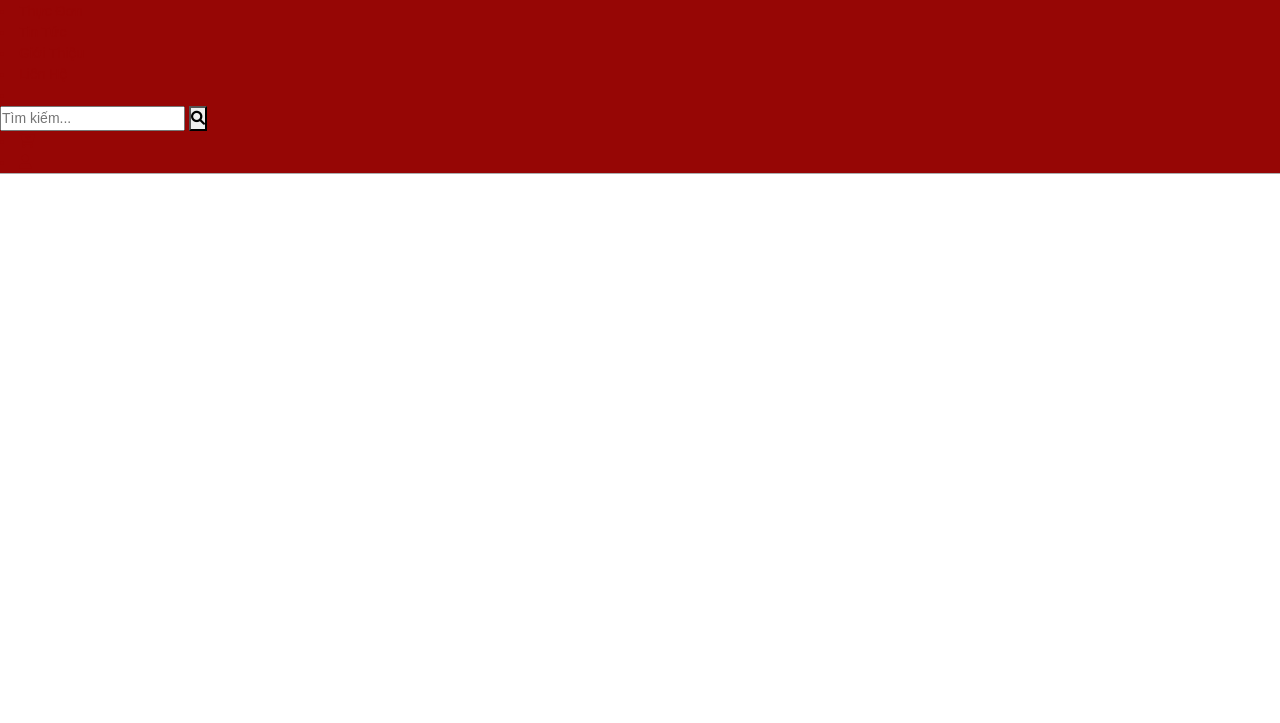
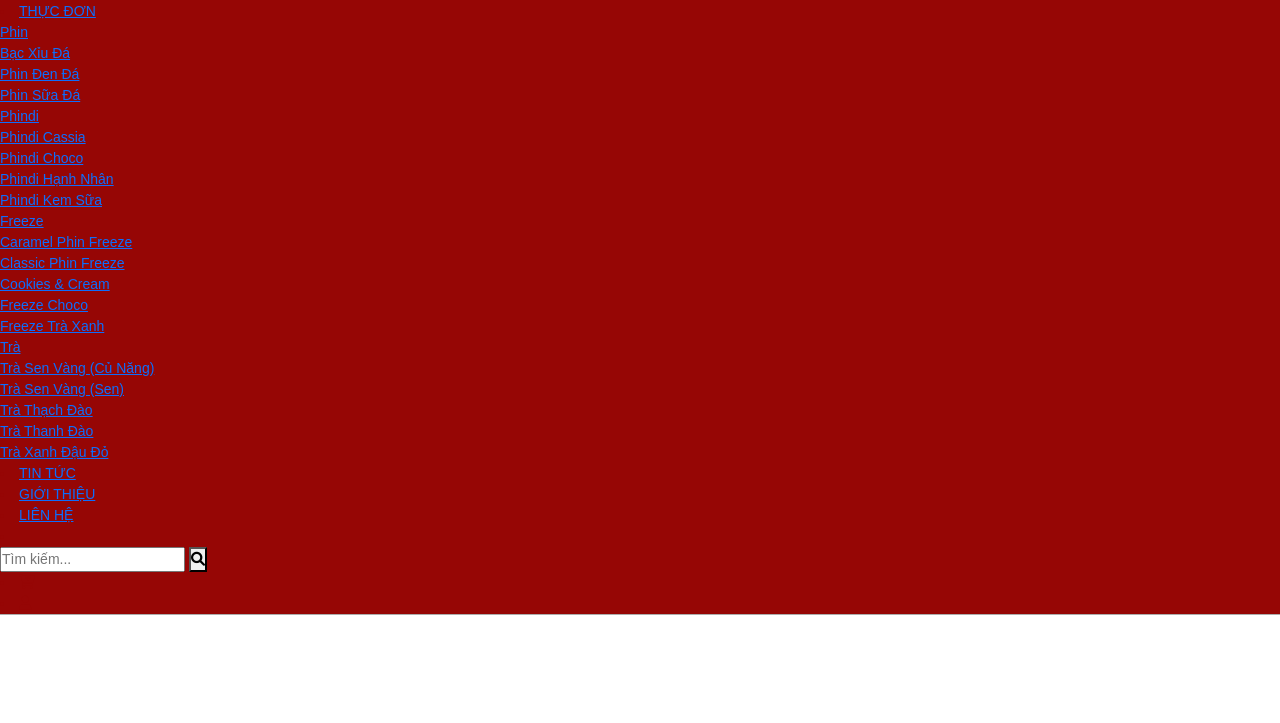
Before and after one commit to nhyling2730/DoAn_HighlandsCoffee, a plain HTML site: page index.html in a window 1280 px wide. Shown: the part 77-800 px from the top of the page. Drawn offline with Linux system fonts and the light colour scheme; files that its build step writes are made by us from their sources.

Commit message:
xem thuwr len chua

```diff
--- a/index.html
+++ b/index.html
@@ -6,7 +6,7 @@
     <meta http-equiv="X-UA-Compatible" content="ie=edge">
     <title>Highlands Coffee</title>
     <!-- FONTAWESOME -->
-    <link rel="stylesheet" href="./css/FontAwesome/all.min.css">
+    <link rel="stylesheet" href="./css/fontawesome/css/all.min.css">
     <link rel="stylesheet" href="https://cdnjs.cloudflare.com/ajax/libs/font-awesome/6.0.0-beta3/css/all.min.css">
     <!-- BOOTSTRAP -->
     <link rel="stylesheet" href="./css/bootstrap.min.css">
@@ -19,11 +19,51 @@
             <img href="./index.html" src="image/logo.png" alt="">
         </div>
         <div class="menu">
-            <li><a href="./index.html">Trang Chủ</a></li>
-            <li><a>Thực Đơn</a></li>
-            <li><a>Tin Tức</a></li>
-            <li><a>Giới Thiệu</a></li>
-            <li><a>Liên Hệ</a></li>
+            <li><a href="./index.html">TRANG CHỦ</a></li>
+            <li><a href="">THỰC ĐƠN</a>
+                <ul class="sub-menu">
+                    <li>
+                        <a href="">Phin</a>
+                        <ul>
+                            <li><a href="">Bạc Xỉu Đá</a></li>
+                            <li><a href="">Phin Đen Đá</a></li>
+                            <li><a href="">Phin Sữa Đá</a></li>
+                        </ul>
+                    </li>
+                    <li>
+                        <a href="">Phindi</a>
+                        <ul>
+                            <li><a href="">Phindi Cassia</a></li>
+                            <li><a href="">Phindi Choco</a></li>
+                            <li><a href="">Phindi Hạnh Nhân</a></li>
+                            <li><a href="">Phindi Kem Sữa</a></li>
+                        </ul>
+                    </li>
+                    <li>
+                        <a href="">Freeze</a>
+                        <ul>
+                            <li><a href="">Caramel Phin Freeze</a></li>
+                            <li><a href="">Classic Phin Freeze</a></li>
+                            <li><a href="">Cookies & Cream</a></li>
+                            <li><a href="">Freeze Choco</a></li>
+                            <li><a href="">Freeze Trà Xanh</a></li>
+                        </ul>
+                    </li>
+                    <li>
+                        <a href="">Trà</a>
+                        <ul>
+                            <li><a href="">Trà Sen Vàng (Củ Năng)</a></li>
+                            <li><a href="">Trà Sen Vàng (Sen)</a></li>
+                            <li><a href="">Trà Thạch Đào</a></li>
+                            <li><a href="">Trà Thanh Đào</a></li>
+                            <li><a href="">Trà Xanh Đậu Đỏ</a></li>
+                        </ul>
+                    </li>
+                </ul>
+            </li>
+            <li><a href="">TIN TỨC</a></li>
+            <li><a href="">GIỚI THIỆU</a></li>
+            <li><a href="">LIÊN HỆ</a></li>
         </div>
         <div class="others">
             <li>
```
